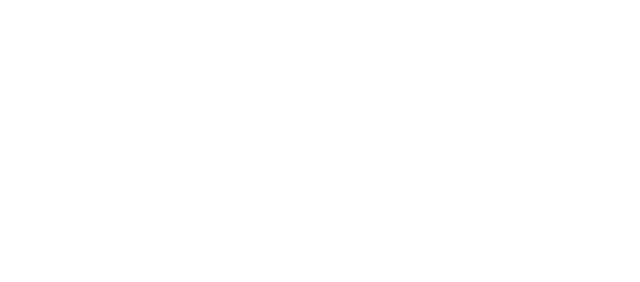
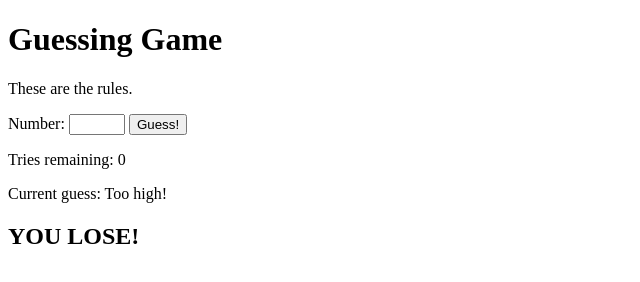
Before and after one commit to cficht/guess-a-number, a plain HTML site: page index.html in a window 1280 px wide. Shown: the whole page, without its empty margins (0-640 px from the left). Drawn offline with Linux system fonts and the light colour scheme.

Commit message:
basic html formatting

```diff
--- a/index.html
+++ b/index.html
@@ -6,10 +6,27 @@
     <meta name="viewport" content="width=device-width, initial-scale=1.0">
     <meta http-equiv="X-UA-Compatible" content="ie=edge">
     <link rel="stylesheet" href="style.css">
-    <title>Document</title>
+    <title>Guessing Game</title>
 </head>
-
 <body>
+    <header>
+        <h1>Guessing Game</h1>
+        <p>These are the rules.</p>
+    </header>
+    <main>
+        <div>
+            <label>Number:</label>
+            <input type="number" id="number-input" min="0" max="20">
+            <button id="submit-button">Guess!</button>
+        </div>
+        <div>
+            <p>Tries remaining: <span id="tries-remaining">0</span></p>
+            <p>Current guess: <span id="high-low">Too high!</span></p>
+        </div>
+        <div>
+            <h2 id="win-lose">YOU LOSE!</h2>
+        </div>
+    </main>
 
     <script type="module" src="app.js"></script>
 </body>
```
Also changed, not shown: 2 other files.
